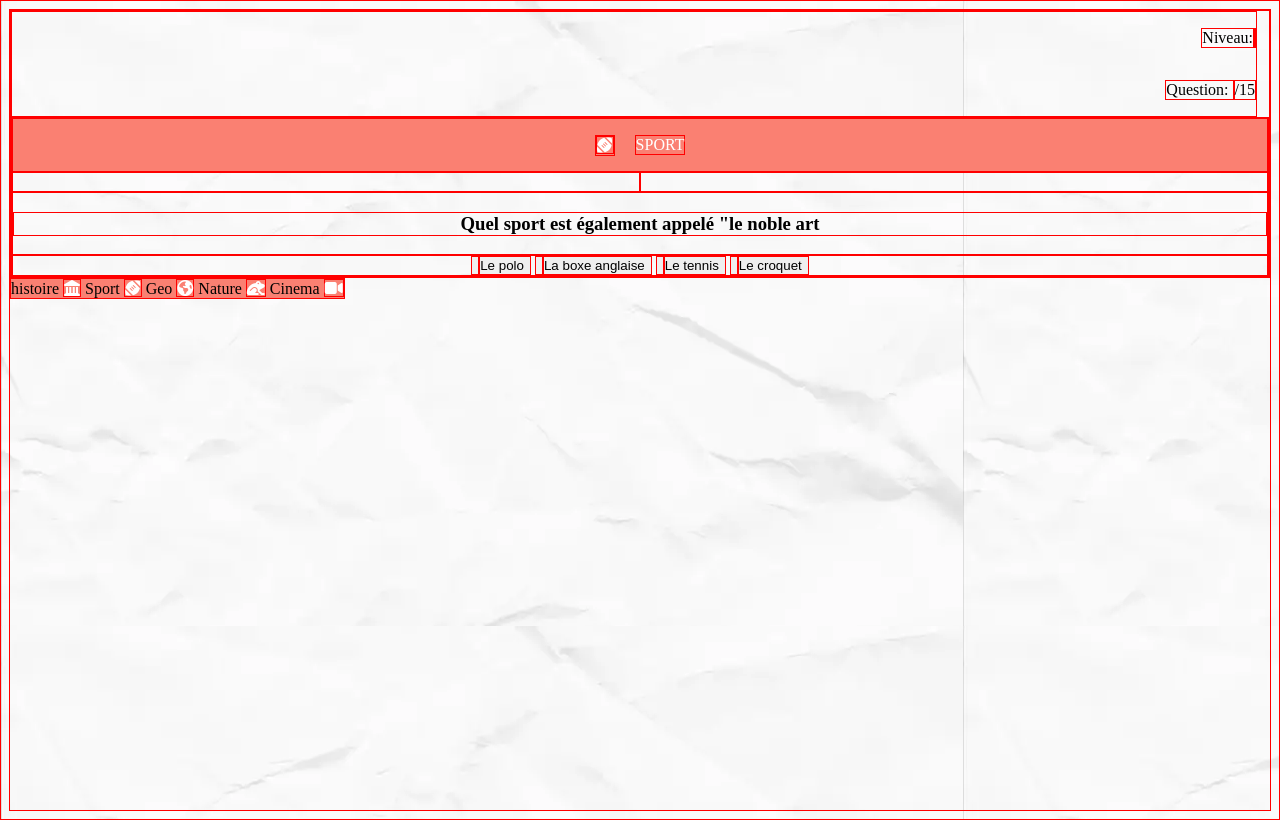
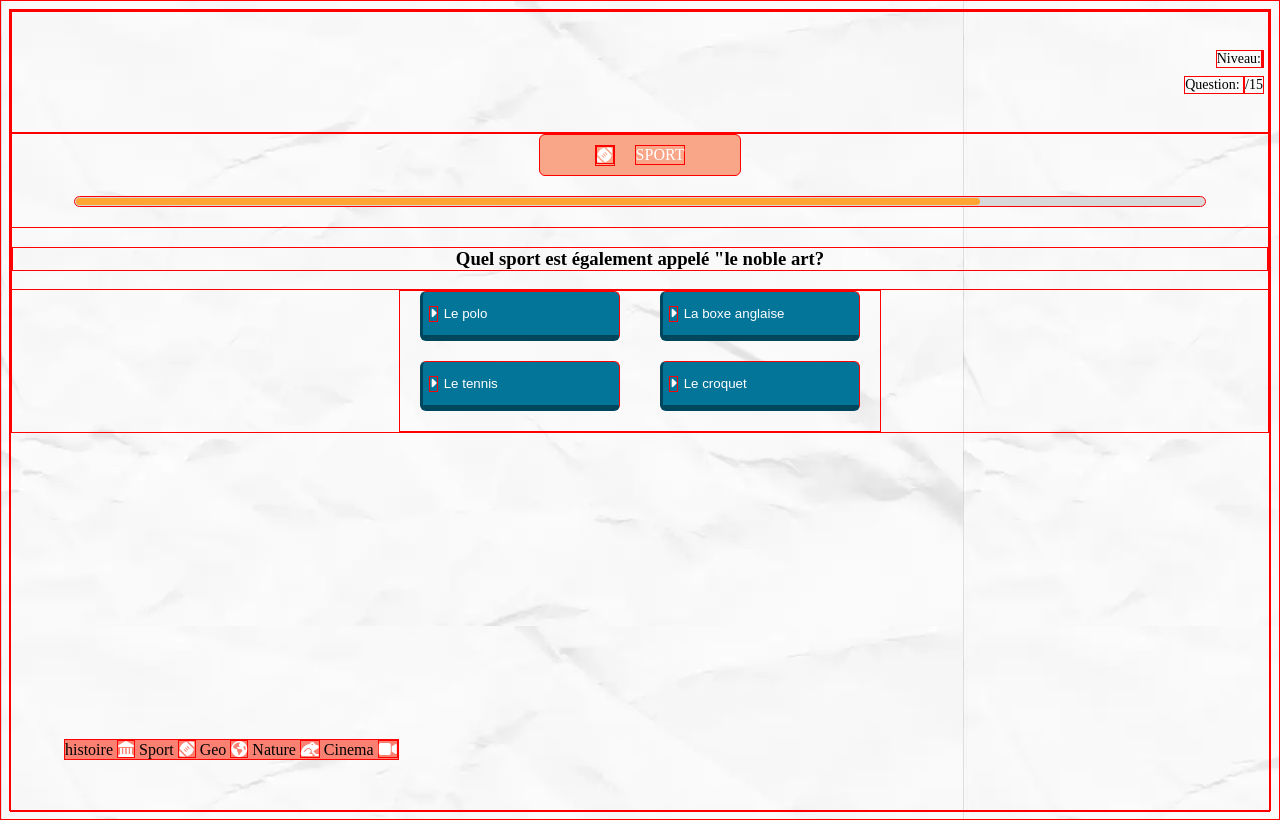
Before and after one commit to fbuisson/quizGame, a plain HTML site: page questions/questions.html in a window 1280 px wide. Drawn offline with Linux system fonts and the light colour scheme.

Commit message:
CSS questions in progress

```diff
--- a/Page Ecoute/ecoute.css
+++ b/Page Ecoute/ecoute.css
@@ -4,7 +4,7 @@
     margin: 0;
     padding: 0;
     box-sizing: border-box;
-    border: 2px solid red;
+    /* border: 2px solid red; */
 }
 
 body {
--- a/Page de fin/cssfin.css
+++ b/Page de fin/cssfin.css
@@ -1,71 +1,79 @@
 @import url('https://fonts.googleapis.com/css2?family=Montserrat:ital,wght@0,100;0,200;0,300;0,400;0,500;0,600;0,700;0,800;0,900;1,100;1,200;1,300;1,400;1,500;1,600;1,700;1,800;1,900&display=swap');
 
 * {
-    margin : 0;
+    margin: 0;
     padding: 0;
     box-sizing: border-box;
+    /* border: 2px solid red; */
 }
 
 body {
     background-image: url(/pageInformation/fondpapier.png);
     background-attachment: fixed;
     background-size: cover;
-    margin-bottom: 30px;
-    font-size: 50px;
-    color: #334145;
     height: 100vh;
-    display: flex;
-    flex-direction: column;
-    justify-content: center;
-    align-items: center;
-    text-align: center;
     font-family: Montserrat
-}
-
-h1 {
-    margin: 30px;
-    font-size: 30px;
-    color: #334145;
-    height: 100vh;
-    display: inline;
-    justify-content: left;
-    align-items: left;
-    text-align: left;
-
-}
-h1 > span {
-    color: #FFA630;
-}
-
-p {
-    width: 250px;
-    height: 200px;
-    font-size: 25px;
-    display: flex;
-    text-align: center;
-    align-items: center;
-    justify-content: center;
-    padding: 20px;
-
-
 }
 
 .btn {
     cursor: pointer;
     background: #037599;
-    border-top: none;
-    border-right: none;
     border-bottom: 6px solid #00475D;
     border-left: 3px solid #00475D;
     border-radius: 6px;
     color: white;
-    font-size: 25px;
-    display: flex;
-    text-align: center;
-    padding: 14px 40px;
+    border-top: none;
+    border-right: none;
 }
 
 .btn:active {
     border-bottom: 3px solid #00475D;
     border-left: 1px solid #00475D;
 }
+
+.endContainer {
+    height: 100vh;
+
+    padding: 20px;
+
+    margin-bottom: 30px;
+    font-size: 50px;
+    color: #334145;
+
+    & h1 {
+        display: flex;
+        justify-content: left;
+        align-items: center;
+
+        height: 15%;
+        font-size: 30px;
+        color: #334145;
+
+        & span {
+            color: #FFA630;
+        }
+    }
+
+    & p {
+        height: 15%;
+        font-size: 25px;
+    }
+
+    & div {
+        height: 60%;
+
+        display: flex;
+        justify-content: center;
+        align-items: center;
+        text-align: center;
+
+        & button {
+
+            margin-top: 20%;
+            height: 30px;
+            width: 100px;
+        }
+    }
+
+
+}
--- a/pageInformation/style.css
+++ b/pageInformation/style.css
@@ -4,8 +4,7 @@
     margin: 0;
     padding: 0;
     box-sizing: border-box;
-
-    border: 2px solid red;
+    /* border: 2px solid red; */
 }
 
 body {
--- a/questions/questions.css
+++ b/questions/questions.css
@@ -1,6 +1,10 @@
 @font-face {
     font-family: 'x';
     src: url();
+}
+
+* {
+    border: 1px solid red;
 }
 
 body {
@@ -23,39 +27,110 @@ body {
     border-left: 1px solid #00475D;
 }
 
-* {
-    border: 1px solid red;
-}
-
-.questionContainer {
+.questionsContainer {
 
     text-align: center;
-
+    height: 100vh;
 }
 
 header {
+    height: 15%;
     display: flex;
     flex-direction: column;
-    justify-content: space-around;
+    justify-content: center;
     align-items: flex-end;
 
-    margin-right: 12px;
+    & p {
+        font-size: 14px;
+        margin: 4px;
+    }
 }
 
-.categoryConatiner {
+main {
     display: flex;
+    flex-direction: column;
     justify-content: center;
     align-items: center;
 
-    background: salmon;
-    color: white;
+    & .categoryConatiner {
+        height: 40px;
+        width: 200px;
 
-    & p {
-        margin-left: 20px;
+        display: flex;
+        justify-content: center;
+        align-items: center;
+
+        background: #F9A587;
+        color: white;
+
+        border-radius: 6px;
+
+        & p {
+            margin-left: 20px;
+        }
+    }
+
+    & .timerBar {
+        margin: 20px;
+        width: 90%;
+        height: 9px;
+        background: #D9D8D8;
+        border-radius: 15px;
+
+        position: relative;
+    }
+
+    & .timerBar::before {
+        content: "";
+        position: absolute;
+
+        background: #FEA631;
+        border-radius: 15px;
+        height: 7px;
+        width: 80%;
+        top: 1px;
+        left: 1px;
+
+    }
+
+    & .questionContainer {
+        width: 100%;
     }
 }
 
+.answerContainer {
+
+    display: grid;
+    grid-template-columns: 1fr 1fr;
+    grid-template-row: 1fr 1fr;
+
+    & button {
+        margin: 0 20px 20px 20px;
+        height: 50px;
+        width: 200px;
+        text-align: left;
+
+
+        & i {
+            margin-right: 6px;
+        }
+    }
+}
+
+
 .temporaire {
     position: absolute;
+    bottom: 5%;
+    left: 5%;
     background: salmon;
 }
+
+.sport {
+    background: #F9A587;
+}
+
+
+
+button.red {
+    background: #7B0303;
+}
--- a/questions/questions.html
+++ b/questions/questions.html
@@ -7,13 +7,14 @@
     <meta name='viewport' content='width=device-width, initial-scale=1.0'>
     <link rel='stylesheet' href='questions.css'>
     <link rel='shortcut icon' href='/lobby/pic/light-bulb.webp'>
+    <script src="https://kit.fontawesome.com/d196c9747b.js" crossorigin="anonymous"></script>
 
     <title>Questions</title>
 </head>
 
 <body>
-    <script src="https://kit.fontawesome.com/d196c9747b.js" crossorigin="anonymous"></script>
-    <section class="questionContainer">
+
+    <section class="questionsContainer">
         <header>
             <p>Niveau:<span class="difficultySpan"></span></p>
             <p>Question: <span class="questionsSpan"></span>/15</p>
@@ -25,15 +26,19 @@
                 <p class="category sport">SPORT</p>
             </div>
 
-            <div class="timerBarContainer"><span class="timerBar"></span></div>
+            <span class="timerBar"></span>
             <div class="questionContainer">
-                <h3>Quel sport est également appelé "le noble art</h3>
+                <h3>Quel sport est également appelé "le noble art?</h3>
             </div>
             <div class="answerContainer">
-                <button class="answer answerClicked"><i class="fa-arrow"></i>Le polo</button>
-                <button class="answer answerTrue"><i class="fa-arrow"></i>La boxe anglaise</button>
-                <button class="answer"><i class="fa-arrow"></i>Le tennis</button>
-                <button class="answer"><i class="fa-arrow"></i>Le croquet</button>
+                <button class="btn answer answerClicked"><i class="fa-solid fa-caret-right"
+                        style="color: #ffffff;"></i>Le polo</button>
+                <button class="btn answer answerTrue"><i class="fa-solid fa-caret-right" style="color: #ffffff;"></i>La
+                    boxe anglaise</button>
+                <button class="btn answer"><i class="fa-solid fa-caret-right" style="color: #ffffff;"></i>Le
+                    tennis</button>
+                <button class="btn answer"><i class="fa-solid fa-caret-right" style="color: #ffffff;"></i>Le
+                    croquet</button>
             </div>
         </main>
     </section>
```
Also changed, not shown: Page de fin/fin.html (+7 -4 lines).
